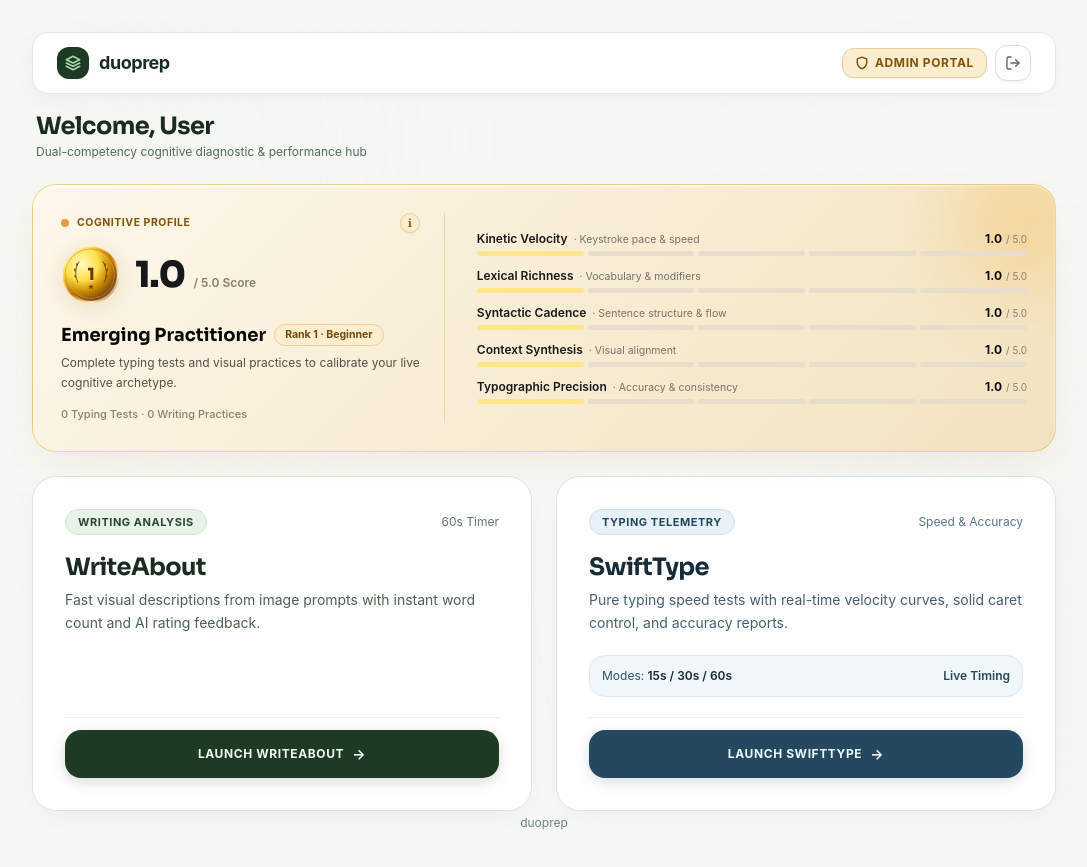
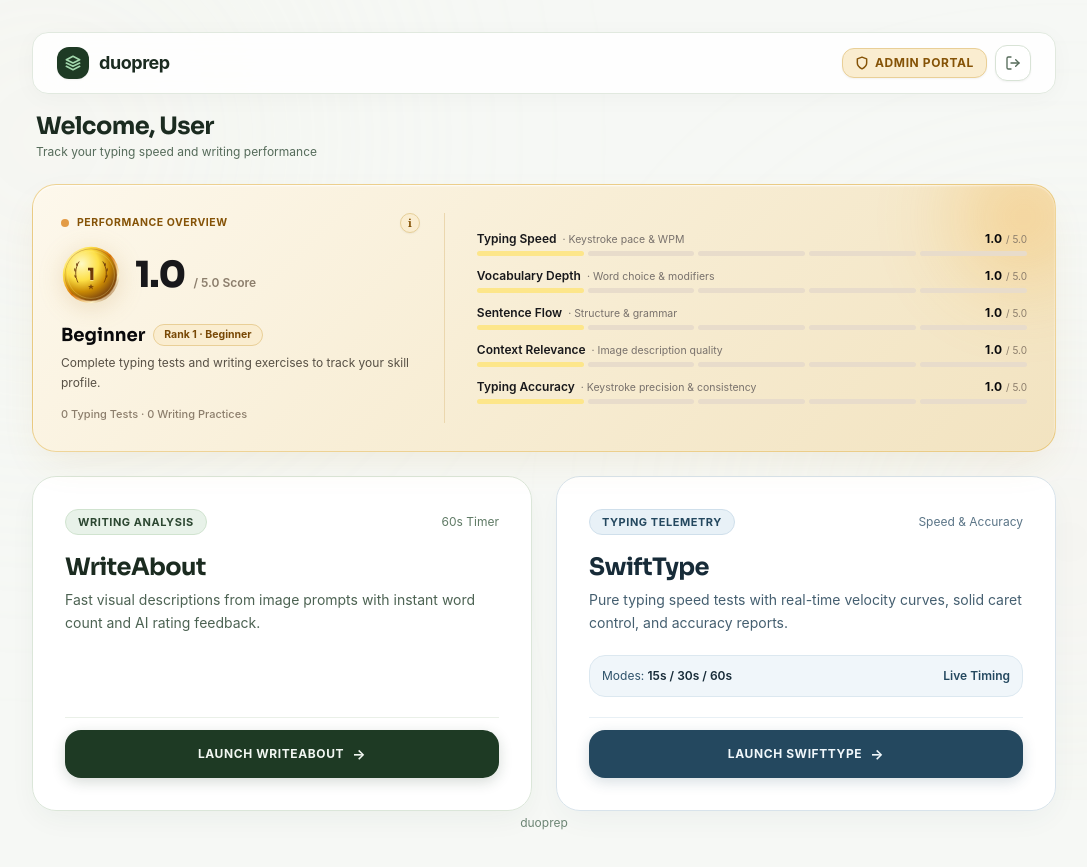
Before and after one commit to ahmad-beyond-limits/WriteAbout, a Next.js app in the folder apps/web/: page /hub in a window 1280 px wide. Shown: the whole page, without its empty margins (96-1183 px from the left). Built offline with nearby package versions, Linux system fonts and the light colour scheme; no server answers; sample sign-in values are in the browser's storage; a web font is replaced by a local one.

Commit message:
refactor: replace jargon buzzwords with clear plain English labels across all dashboards

```diff
--- a/apps/web/src/app/admin/page.tsx
+++ b/apps/web/src/app/admin/page.tsx
@@ -329,7 +329,7 @@ export default function AdminPortalPage() {
               })()}
             </h1>
             <p className="text-xs text-[#556b5a] mt-0.5">
-              Platform user directory, security permissions, and telemetry monitoring
+              Manage user accounts, roles, and platform statistics
             </p>
           </div>
         </div>
--- a/apps/web/src/app/hub/page.tsx
+++ b/apps/web/src/app/hub/page.tsx
@@ -258,25 +258,25 @@ export default function HubPage() {
     const speedVector = (p1_velocity + p5_precision) / 2;
     const nuanceVector = (p2_lexical + p3_syntactic + p4_context) / 3;
 
-    let personaName = 'Emerging Practitioner';
-    let personaDesc = 'Complete typing tests and visual practices to calibrate your live cognitive archetype.';
+    let personaName = 'Beginner';
+    let personaDesc = 'Complete typing tests and writing exercises to track your skill profile.';
 
     if (hasTyping || hasPractices) {
       if (speedVector >= 3.8 && nuanceVector >= 3.8) {
-        personaName = 'Eloquent Virtuoso';
-        personaDesc = 'Fluid drafting velocity paired with high syntactic depth.';
+        personaName = 'Fast & Expressive';
+        personaDesc = 'Fast typing speed paired with strong vocabulary and expressive writing.';
       } else if (speedVector < 3.8 && nuanceVector >= 3.8) {
-        personaName = 'Precision Architect';
-        personaDesc = 'Structured prose with exacting syntactic precision.';
+        personaName = 'Thoughtful Writer';
+        personaDesc = 'Structured sentences with careful word choice and high accuracy.';
       } else if (speedVector >= 3.8 && nuanceVector < 3.8) {
-        personaName = 'Kinetic Storyteller';
-        personaDesc = 'Rapid drafting momentum and narrative velocity.';
+        personaName = 'Speed Writer';
+        personaDesc = 'Fast typing speed with quick drafting momentum.';
       } else if (compositeScore >= 2.5) {
-        personaName = 'Balanced Polymath';
-        personaDesc = 'Balanced cadence across output pace and sentence flow.';
+        personaName = 'Well-Rounded Learner';
+        personaDesc = 'Steady typing pace and good sentence structure across exercises.';
       } else {
-        personaName = 'Emerging Wordsmith';
-        personaDesc = 'Building foundational velocity and modifier range.';
+        personaName = 'Developing Learner';
+        personaDesc = 'Building fundamental typing speed and descriptive writing skills.';
       }
     }
 
@@ -287,11 +287,11 @@ export default function HubPage() {
       score: compositeScore,
       rankNumber,
       indicators: [
-        { label: 'Kinetic Velocity', description: 'Keystroke pace & speed', score: p1_velocity },
-        { label: 'Lexical Richness', description: 'Vocabulary & modifiers', score: p2_lexical },
-        { label: 'Syntactic Cadence', description: 'Sentence structure & flow', score: p3_syntactic },
-        { label: 'Context Synthesis', description: 'Visual alignment', score: p4_context },
-        { label: 'Typographic Precision', description: 'Accuracy & consistency', score: p5_precision }
+        { label: 'Typing Speed', description: 'Keystroke pace & WPM', score: p1_velocity },
+        { label: 'Vocabulary Depth', description: 'Word choice & modifiers', score: p2_lexical },
+        { label: 'Sentence Flow', description: 'Structure & grammar', score: p3_syntactic },
+        { label: 'Context Relevance', description: 'Image description quality', score: p4_context },
+        { label: 'Typing Accuracy', description: 'Keystroke precision & consistency', score: p5_precision }
       ]
     };
   }, [typingTests, practices]);
@@ -379,12 +379,12 @@ export default function HubPage() {
               })()}
             </h1>
             <p className="text-xs text-[#556b5a] mt-0.5">
-              Dual-competency cognitive diagnostic & performance hub
+              Track your typing speed and writing performance
             </p>
           </div>
         </div>
 
-        {/* ── Premium Golden-Obsidian Cognitive Ranking Card ── */}
+        {/* ── Premium Golden Performance Ranking Card ── */}
         <section
           className="p-5 sm:p-7 rounded-3xl relative overflow-hidden transition-all duration-300"
           style={{
@@ -409,14 +409,14 @@ export default function HubPage() {
                 <div className="flex items-center gap-2">
                   <span className="w-2 h-2 rounded-full bg-[#d97706] animate-pulse" />
                   <span className="text-[10.5px] font-bold text-[#855307] uppercase tracking-wider">
-                    Cognitive Profile
+                    Performance Overview
                   </span>
                 </div>
 
                 {/* (i) Info Icon to open Ranks Modal */}
                 <button
                   onClick={() => setShowRankInfo(true)}
-                  title="Understand Ranks & Formulation"
+                  title="Understand Ranking System"
                   className="w-5 h-5 rounded-full bg-[#faedd0] border border-[#e6cf98] text-[#855307] hover:bg-[#f3dfb5] hover:text-[#5c3702] flex items-center justify-center text-[11px] font-serif font-bold transition-all cursor-pointer shadow-xs"
                 >
                   i
@@ -654,10 +654,10 @@ export default function HubPage() {
                 </div>
                 <div>
                   <h3 className="text-base font-bold text-[#0f172a] font-['Sora',sans-serif]">
-                    Cognitive Ranking Architecture
+                    Skill Ranking System
                   </h3>
                   <p className="text-[11px] text-[#64748b]">
-                    Dual-vector formulation & 5-tier mastery hierarchy
+                    How your performance score and ranks are calculated
                   </p>
                 </div>
               </div>
@@ -672,10 +672,10 @@ export default function HubPage() {
             {/* Modal Content */}
             <div className="space-y-4 text-xs text-[#475569] max-h-[68vh] overflow-y-auto pr-1">
 
-              {/* Section 1: 5-Tier Mastery Progression (1 = Beginner -> 5 = Master) */}
+              {/* Section 1: 5-Level Progression */}
               <div>
                 <h4 className="font-bold text-[#0f172a] text-[11px] uppercase tracking-wider mb-2.5 flex items-center gap-1.5 font-['Sora',sans-serif]">
-                  <span>5-Tier Mastery Progression</span>
+                  <span>5-Level Skill Scale</span>
                   <span className="text-[10px] font-normal text-[#64748b]">(Level 1 → 5)</span>
                 </h4>
 
@@ -685,7 +685,7 @@ export default function HubPage() {
                       <span className="w-5 h-5 rounded-full bg-[#fde047] text-[#713f12] font-bold text-[10.5px] flex items-center justify-center">5</span>
                       <div>
                         <strong className="text-xs">Rank 5 · Master</strong>
-                        <span className="text-[10.5px] text-[#a16207] block">Flawless keystroke agility & syntactic mastery</span>
+                        <span className="text-[10.5px] text-[#a16207] block">Fast typing speed & advanced, error-free writing</span>
                       </div>
                     </div>
                     <span className="text-xs font-bold font-mono">4.7 – 5.0</span>
@@ -696,7 +696,7 @@ export default function HubPage() {
                       <span className="w-5 h-5 rounded-full bg-[#6ee7b7] text-[#064e3b] font-bold text-[10.5px] flex items-center justify-center">4</span>
                       <div>
                         <strong className="text-xs">Rank 4 · Advanced</strong>
-                        <span className="text-[10.5px] text-[#047857] block">High expressive speed & lexical richness</span>
+                        <span className="text-[10.5px] text-[#047857] block">High typing speed & rich descriptive vocabulary</span>
                       </div>
                     </div>
                     <span className="text-xs font-bold font-mono">4.0 – 4.6</span>
@@ -707,7 +707,7 @@ export default function HubPage() {
                       <span className="w-5 h-5 rounded-full bg-[#86efac] text-[#14532d] font-bold text-[10.5px] flex items-center justify-center">3</span>
                       <div>
                         <strong className="text-xs">Rank 3 · Proficient</strong>
-                        <span className="text-[10.5px] text-[#15803d] block">Consistent cadence & solid clause structure</span>
+                        <span className="text-[10.5px] text-[#15803d] block">Consistent typing rhythm & clear sentence structure</span>
                       </div>
                     </div>
                     <span className="text-xs font-bold font-mono">3.0 – 3.9</span>
@@ -718,7 +718,7 @@ export default function HubPage() {
                       <span className="w-5 h-5 rounded-full bg-[#bbf7d0] text-[#166534] font-bold text-[10.5px] flex items-center justify-center">2</span>
                       <div>
                         <strong className="text-xs">Rank 2 · Developing</strong>
-                        <span className="text-[10.5px] text-[#16a34a] block">Building typing rhythm & phrase variety</span>
+                        <span className="text-[10.5px] text-[#16a34a] block">Building typing pace & descriptive sentence variety</span>
                       </div>
                     </div>
                     <span className="text-xs font-bold font-mono">2.0 – 2.9</span>
@@ -729,7 +729,7 @@ export default function HubPage() {
                       <span className="w-5 h-5 rounded-full bg-[#e2e8f0] text-[#334155] font-bold text-[10.5px] flex items-center justify-center">1</span>
                       <div>
                         <strong className="text-xs text-[#0f172a]">Rank 1 · Beginner</strong>
-                        <span className="text-[10.5px] text-[#64748b] block">Foundational pace & core vocabulary</span>
+                        <span className="text-[10.5px] text-[#64748b] block">Foundational typing speed & basic vocabulary</span>
                       </div>
                     </div>
                     <span className="text-xs font-bold font-mono text-[#0f172a]">1.0 – 1.9</span>
@@ -737,30 +737,30 @@ export default function HubPage() {
                 </div>
               </div>
 
-              {/* Section 2: Mathematical Telemetry Weights */}
+              {/* Section 2: Score Breakdown */}
               <div>
                 <h4 className="font-bold text-[#0f172a] text-[11px] uppercase tracking-wider mb-2 font-['Sora',sans-serif]">
-                  Mathematical Weightings (1.0 - 5.0)
+                  Score Breakdown (1.0 - 5.0)
                 </h4>
                 <div className="space-y-2 bg-[#f8fafc] p-3 rounded-2xl border border-[#e2e8f0]">
                   <div className="flex justify-between items-center text-xs">
-                    <span className="text-[#334155]">Kinetic Velocity (WPM vs 60 WPM benchmark)</span>
+                    <span className="text-[#334155]">Typing Speed (WPM pace)</span>
                     <strong className="text-[#0f172a] font-mono">25%</strong>
                   </div>
                   <div className="flex justify-between items-center text-xs">
-                    <span className="text-[#334155]">Lexical Richness (Vocabulary diversity & modifiers)</span>
+                    <span className="text-[#334155]">Vocabulary Depth (Word diversity & adjectives)</span>
                     <strong className="text-[#0f172a] font-mono">20%</strong>
                   </div>
                   <div className="flex justify-between items-center text-xs">
-                    <span className="text-[#334155]">Syntactic Cadence (Sentence rhythm & clause flow)</span>
+                    <span className="text-[#334155]">Sentence Flow (Grammar & structure)</span>
                     <strong className="text-[#0f172a] font-mono">20%</strong>
                   </div>
                   <div className="flex justify-between items-center text-xs">
-                    <span className="text-[#334155]">Context Synthesis (Image prompt grounding)</span>
+                    <span className="text-[#334155]">Context Relevance (Image description accuracy)</span>
                     <strong className="text-[#0f172a] font-mono">20%</strong>
                   </div>
                   <div className="flex justify-between items-center text-xs">
-                    <span className="text-[#334155]">Typographic Precision (Accuracy & consistency)</span>
+                    <span className="text-[#334155]">Typing Accuracy (Precision & consistency)</span>
                     <strong className="text-[#0f172a] font-mono">15%</strong>
                   </div>
                 </div>
--- a/apps/web/src/app/swifttype/page.tsx
+++ b/apps/web/src/app/swifttype/page.tsx
@@ -181,18 +181,18 @@ function SwiftTypeDashboard({
               })()}
             </h1>
             <p className="text-xs text-[#64748b] mt-0.5">
-              SwiftType Real-Time Kinetic Typing & Velocity Analytics
+              Typing speed and accuracy overview
             </p>
           </div>
         </div>
 
-        {/* ── Key Telemetry Cards (6 Diagnostic Modules) ── */}
+        {/* ── Key Performance Cards ── */}
         <div className="grid grid-cols-2 md:grid-cols-3 lg:grid-cols-6 gap-3.5">
 
           {/* Card 1: Peak WPM */}
           <div className="p-4 sm:p-5 rounded-3xl bg-white/95 border border-[#dbe6d9] shadow-[0_4px_20px_rgba(27,43,32,0.03)] hover:border-[#c5d8c3] transition-all flex flex-col justify-between">
             <span className="text-[11px] font-medium uppercase tracking-wider text-[#64748b]">
-              Peak Velocity
+              Peak Speed
             </span>
             <div className="my-2.5 flex items-baseline gap-1">
               <span className="text-4xl sm:text-[40px] font-light text-[#1e3a24] font-['Sora',sans-serif] tracking-tight leading-none">
@@ -200,13 +200,13 @@ function SwiftTypeDashboard({
               </span>
               <span className="text-xs font-normal text-[#94a3b8]">WPM</span>
             </div>
-            <span className="text-[10.5px] text-[#059669] font-medium">Record Pace</span>
+            <span className="text-[10.5px] text-[#059669] font-medium">Best Record</span>
           </div>
 
           {/* Card 2: Avg WPM */}
           <div className="p-4 sm:p-5 rounded-3xl bg-white/95 border border-[#dbe6d9] shadow-[0_4px_20px_rgba(27,43,32,0.03)] hover:border-[#c5d8c3] transition-all flex flex-col justify-between">
             <span className="text-[11px] font-medium uppercase tracking-wider text-[#64748b]">
-              Avg Velocity
+              Average Speed
             </span>
             <div className="my-2.5 flex items-baseline gap-1">
               <span className="text-4xl sm:text-[40px] font-light text-[#1e293b] font-['Sora',sans-serif] tracking-tight leading-none">
@@ -214,13 +214,13 @@ function SwiftTypeDashboard({
               </span>
               <span className="text-xs font-normal text-[#94a3b8]">WPM</span>
             </div>
-            <span className="text-[10.5px] text-[#64748b] font-normal">Mean Rhythm</span>
+            <span className="text-[10.5px] text-[#64748b] font-normal">Overall Average</span>
           </div>
 
           {/* Card 3: Accuracy */}
           <div className="p-4 sm:p-5 rounded-3xl bg-white/95 border border-[#dbe6d9] shadow-[0_4px_20px_rgba(27,43,32,0.03)] hover:border-[#c5d8c3] transition-all flex flex-col justify-between">
             <span className="text-[11px] font-medium uppercase tracking-wider text-[#64748b]">
-              Precision
+              Accuracy
             </span>
             <div className="my-2.5 flex items-baseline gap-1">
               <span className="text-4xl sm:text-[40px] font-light text-[#0f172a] font-['Sora',sans-serif] tracking-tight leading-none">
@@ -228,10 +228,10 @@ function SwiftTypeDashboard({
               </span>
               <span className="text-xs font-normal text-[#94a3b8]">%</span>
             </div>
-            <span className="text-[10.5px] text-[#059669] font-medium">Keystroke Accuracy</span>
+            <span className="text-[10.5px] text-[#059669] font-medium">Correct Keystrokes</span>
           </div>
 
-          {/* Card 4: Stability */}
+          {/* Card 4: Consistency */}
           <div className="p-4 sm:p-5 rounded-3xl bg-white/95 border border-[#dbe6d9] shadow-[0_4px_20px_rgba(27,43,32,0.03)] hover:border-[#c5d8c3] transition-all flex flex-col justify-between">
             <span className="text-[11px] font-medium uppercase tracking-wider text-[#64748b]">
               Consistency
@@ -242,13 +242,13 @@ function SwiftTypeDashboard({
               </span>
               <span className="text-xs font-normal text-[#94a3b8]">%</span>
             </div>
-            <span className="text-[10.5px] text-[#0284c7] font-medium">Cadence Uniformity</span>
+            <span className="text-[10.5px] text-[#0284c7] font-medium">Typing Rhythm</span>
           </div>
 
           {/* Card 5: Total Volume */}
           <div className="p-4 sm:p-5 rounded-3xl bg-white/95 border border-[#dbe6d9] shadow-[0_4px_20px_rgba(27,43,32,0.03)] hover:border-[#c5d8c3] transition-all flex flex-col justify-between">
             <span className="text-[11px] font-medium uppercase tracking-wider text-[#64748b]">
-              Total Volume
+              Total Characters
             </span>
             <div className="my-2.5 flex items-baseline gap-1">
               <span className="text-4xl sm:text-[40px] font-light text-[#1e293b] font-['Sora',sans-serif] tracking-tight leading-none">
@@ -256,7 +256,7 @@ function SwiftTypeDashboard({
               </span>
               <span className="text-xs font-normal text-[#94a3b8]">chars</span>
             </div>
-            <span className="text-[10.5px] text-[#64748b] font-normal">Output Volume</span>
+            <span className="text-[10.5px] text-[#64748b] font-normal">Characters Typed</span>
           </div>
 
           {/* Card 6: Total Sessions */}
@@ -270,7 +270,7 @@ function SwiftTypeDashboard({
               </span>
               <span className="text-xs font-normal text-[#94a3b8]">runs</span>
             </div>
-            <span className="text-[10.5px] text-[#059669] font-medium">Total Sessions</span>
+            <span className="text-[10.5px] text-[#059669] font-medium">Total Tests</span>
           </div>
 
         </div>
@@ -283,10 +283,10 @@ function SwiftTypeDashboard({
             <div className="flex items-center justify-between pb-3 border-b border-[#edf3ec] mb-4">
               <div>
                 <h3 className="text-xs font-semibold uppercase tracking-wider text-[#0f172a] font-['Sora',sans-serif]">
-                  Velocity & Precision Timeline
+                  Speed & Accuracy History
                 </h3>
                 <span className="text-[11px] text-[#94a3b8]">
-                  Recent test progression (Net WPM vs Raw WPM)
+                  Your recent test scores over time (Net WPM vs Raw WPM)
                 </span>
               </div>
               <div className="flex items-center gap-4 text-xs">
@@ -335,17 +335,17 @@ function SwiftTypeDashboard({
             <div className="space-y-4">
               <div className="pb-3 border-b border-[#edf3ec]">
                 <h3 className="text-xs font-semibold uppercase tracking-wider text-[#0f172a] font-['Sora',sans-serif]">
-                  Keystroke Dynamics
+                  Typing Speed Breakdown
                 </h3>
                 <span className="text-[11px] text-[#94a3b8]">
-                  Dwell latency & input stability
+                  Key press speed distribution
                 </span>
               </div>
 
               {/* Dwell Distribution */}
               <div>
                 <div className="flex justify-between items-center text-xs mb-2">
-                  <span className="text-[#475569] font-medium">Dwell Latency Spectrum</span>
+                  <span className="text-[#475569] font-medium">Key Press Speed</span>
                   <strong className="text-[#0f172a] font-['Sora',sans-serif]">
                     {stats.avgWpm > 0 ? Math.round(60000 / (stats.avgWpm * 5)) : 120}ms AVG
                   </strong>
@@ -353,22 +353,22 @@ function SwiftTypeDashboard({
 
                 <div className="w-full h-3 rounded-full bg-[#f1f5f9] p-0.5 flex gap-1 overflow-hidden">
                   <div className="h-full rounded-full bg-[#10b981]" style={{ width: '65%' }} title="Fast (<100ms): 65%" />
-                  <div className="h-full rounded-full bg-[#f59e0b]" style={{ width: '25%' }} title="Rhythm (100-150ms): 25%" />
-                  <div className="h-full rounded-full bg-[#f87171]" style={{ width: '10%' }} title="Hesitation (>150ms): 10%" />
+                  <div className="h-full rounded-full bg-[#f59e0b]" style={{ width: '25%' }} title="Normal (100-150ms): 25%" />
+                  <div className="h-full rounded-full bg-[#f87171]" style={{ width: '10%' }} title="Slow (>150ms): 10%" />
                 </div>
 
                 <div className="flex justify-between items-center text-[10.5px] mt-2 text-[#64748b]">
                   <span className="flex items-center gap-1">
                     <span className="w-1.5 h-1.5 rounded-full bg-[#10b981]" />
-                    <span>&lt;100ms (65%)</span>
+                    <span>Fast (&lt;100ms)</span>
                   </span>
                   <span className="flex items-center gap-1">
                     <span className="w-1.5 h-1.5 rounded-full bg-[#f59e0b]" />
-                    <span>100-150ms (25%)</span>
+                    <span>Normal (100-150ms)</span>
                   </span>
                   <span className="flex items-center gap-1">
                     <span className="w-1.5 h-1.5 rounded-full bg-[#f87171]" />
-                    <span>&gt;150ms (10%)</span>
+                    <span>Slow (&gt;150ms)</span>
                   </span>
                 </div>
               </div>
```
Also changed, not shown: apps/web/src/app/write-about/page.tsx (+7 -7 lines).
